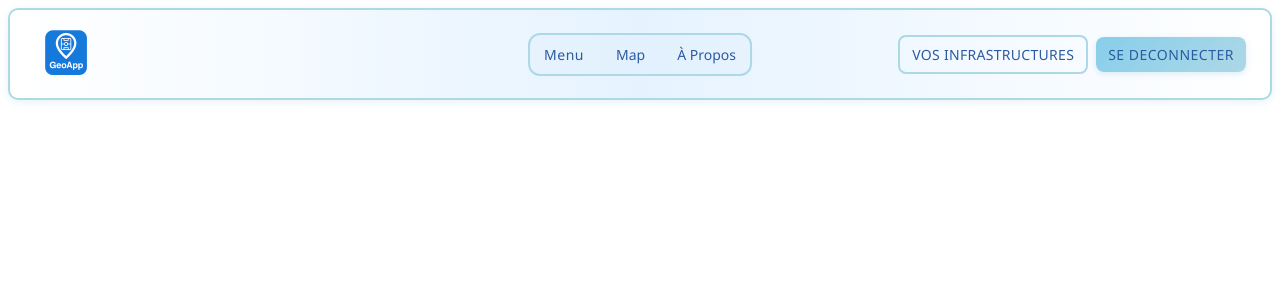
After one commit to Tgby270/GeoApp, a PHP site: page /HTML/headerConnect.html in a window 1280 px wide. The commit adds this page. Shown: the top 300 px of the page. Run offline with PHP 8.4, Linux system fonts and the light colour scheme.

Commit message:
deconnexion

```diff
--- a/HTML/ajouterInfrastructure.php
+++ b/HTML/ajouterInfrastructure.php
@@ -8,7 +8,7 @@
 </head>
 <body>
     <header>
-        <?php include './header.html'; ?>
+        <?php include './headerConnect.html'; ?>
     </header>
     <div class="form-container">
         <form action="ajouterInfrastructure.php" method="post">
--- /dev/null
+++ b/HTML/deconnection.php
@@ -0,0 +1,6 @@
+<?php
+session_start();
+session_unset();
+session_destroy();
+header("Location: ../index.php");
+exit();
--- /dev/null
+++ b/HTML/headerConnect.html
@@ -0,0 +1,17 @@
+<link rel="stylesheet" href="/GeoApp/CSS/header.css">
+<nav id="nav-bar">
+        <div class="nav-left">
+            <a href="/GeoApp/index.php">
+            <img src="/GeoApp/ressource/logo.png" alt="Website Logo" id="header-logo"/>
+            </a>
+        </div>
+        <div class="nav-center">
+            <a href="/GeoApp/php/map.php" id="header-map">Map</a>
+            <a href="/GeoApp/index.php" id="header-home-link">Menu</a>
+            <a href="/GeoApp/about.html" id="header-about">À Propos</a>
+        </div>
+        <div class="nav-right">
+            <a href="/GeoApp/HTML/ajouterInfrastructure.php" id="header-log-in">Vos Infrastructures</a>
+            <a href="/GeoApp/HTML/deconnection.php" id="header-sign-up">Se Deconnecter</a>
+        </div>
+</nav>
--- a/PHP/connexion.php
+++ b/PHP/connexion.php
@@ -13,6 +13,7 @@
             $hashed_password = $data['password'];
 
             if (password_verify($password, $hashed_password)) {
+                $_SESSION['siret'] = $siret;
                 header("Location: ../index.php");
             } else {
                 $_SESSION['error'] = "Mot de passe incorrect";
--- a/PHP/inscription.php
+++ b/PHP/inscription.php
@@ -28,6 +28,7 @@
                 'email' => $email,
                 'password' => $hashed_password
             ))){
+                $_SESSION['siret'] = $siret;
                 header("Location: ../index.php");
                 exit();
             }
```
Also changed, not shown: index.php (+11 -2 lines).
